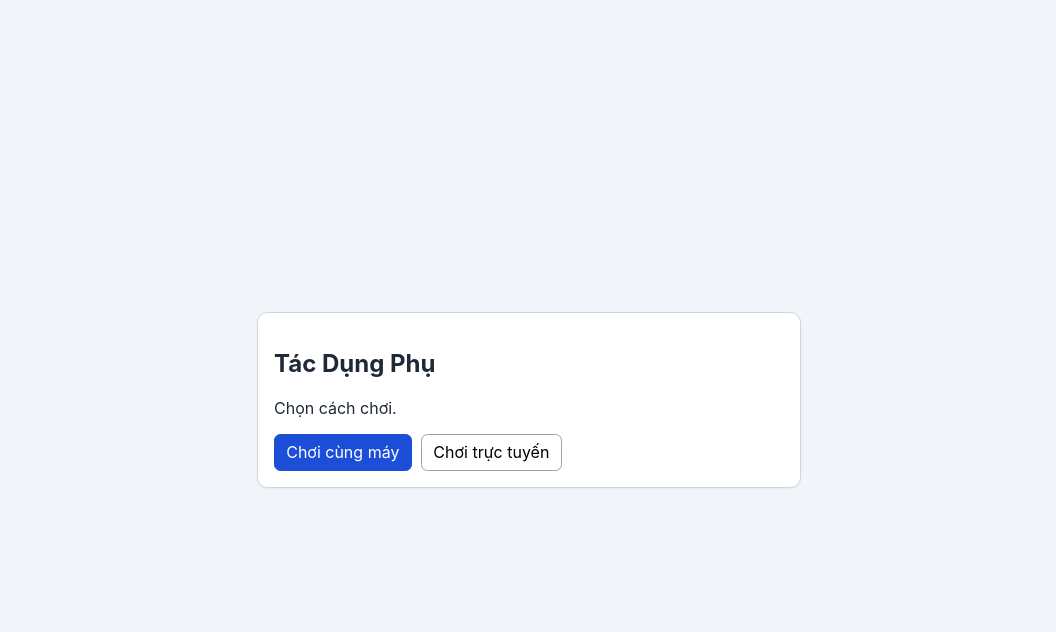
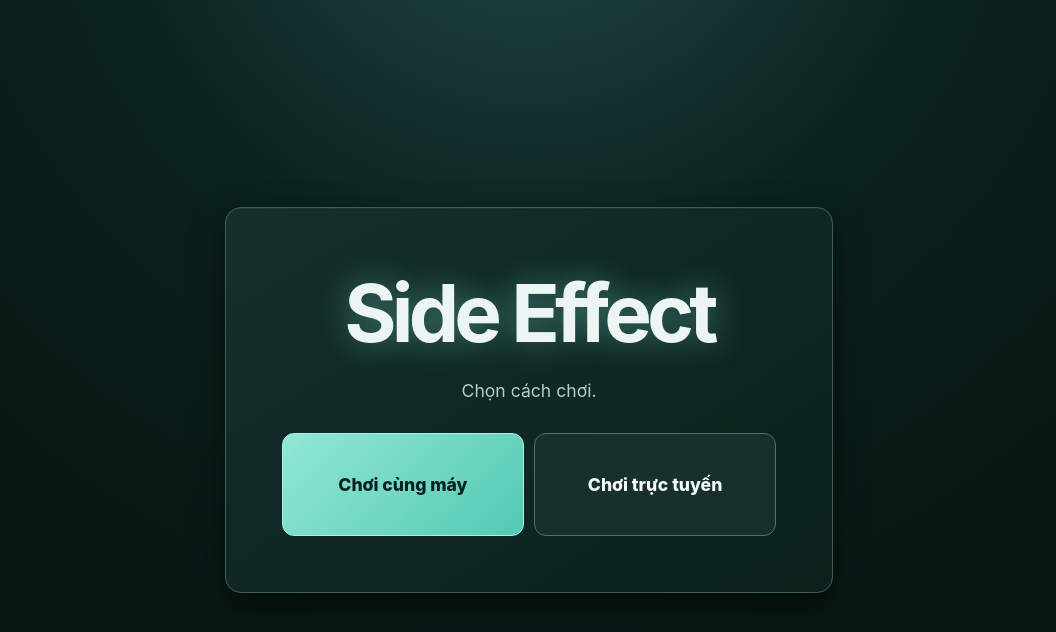
Before and after one commit to katan-chan/side-effects-boardgame, a React (Vite) app: page / in a window 1280 px wide. Shown: the top 632 px of the page, without its empty margins (111-1167 px from the left). Built offline with nearby package versions, Linux system fonts and the light colour scheme; no server answers.

Commit message:
feat: enhance GameBoard UI with improved card styling and player display

```diff
--- a/src/i18n/vi.ts
+++ b/src/i18n/vi.ts
@@ -2,7 +2,7 @@ import type { Translation } from './types'
 
 export const vi: Translation = {
   strings: {
-    title: 'Tác Dụng Phụ', chooseMode: 'Chọn cách chơi.', localGame: 'Chơi cùng máy', onlineGame: 'Chơi trực tuyến',
+    title: 'Side Effect', chooseMode: 'Chọn cách chơi.', localGame: 'Chơi cùng máy', onlineGame: 'Chơi trực tuyến',
     back: 'Quay lại', player: 'Người chơi', remove: 'Xóa', addPlayer: 'Thêm người chơi', startGame: 'Bắt đầu',
     enterPlayers: 'Nhập từ 2 đến 8 tên người chơi không để trống.', displayName: 'Tên người chơi', roomCode: 'Mã phòng',
     createRoom: 'Tạo phòng', joinRoom: 'Vào phòng', host: 'Chủ phòng', connected: 'Đã kết nối', disconnected: 'Mất kết nối',
--- a/src/styles.css
+++ b/src/styles.css
@@ -1,201 +1,67 @@
-:root {
-  font-family: Inter, system-ui, sans-serif;
-  color: #1f2937;
-  background: #f1f5f9;
-}
-* {
-  box-sizing: border-box;
-}
-body {
-  margin: 0;
-}
-button,
-input,
-select {
-  font: inherit;
-}
-button {
-  cursor: pointer;
-  border: 1px solid #94a3b8;
-  border-radius: 0.4rem;
-  padding: 0.45rem 0.7rem;
-  background: white;
-}
-button:disabled {
-  cursor: not-allowed;
-  opacity: 0.55;
-}
-.primary {
-  background: #1d4ed8;
-  border-color: #1d4ed8;
-  color: white;
-}
-.panel {
-  background: white;
-  border: 1px solid #cbd5e1;
-  border-radius: 0.65rem;
-  padding: 1rem;
-  box-shadow: 0 1px 2px #cbd5e155;
-}
-.setup-screen,
-.finished-screen {
-  display: grid;
-  min-height: 100vh;
-  place-items: center;
-  padding: 1rem;
-}
-.setup-screen .panel,
-.finished-screen {
-  width: min(100%, 34rem);
-}
-.online-lobby {
-  width: min(100%, 34rem);
-}
-.room-code {
-  font-size: 1.15rem;
-}
-.lobby-players {
-  padding-left: 1.25rem;
-}
-.name-field {
-  display: grid;
-  gap: 0.25rem;
-  margin: 0.75rem 0;
-}
-.name-field span {
-  display: flex;
-  gap: 0.5rem;
-}
-.name-field input {
-  width: 100%;
-  padding: 0.4rem;
-}
-.button-row {
-  display: flex;
-  gap: 0.6rem;
-  flex-wrap: wrap;
-  margin-top: 1rem;
-}
-.error {
-  color: #b91c1c;
-  font-weight: 600;
-}
-.game-board {
-  max-width: 1100px;
-  margin: 0 auto;
-  padding: 1rem;
-}
-.status-bar {
-  display: flex;
-  gap: 1rem;
-  flex-wrap: wrap;
-  padding: 0.75rem;
-  margin-bottom: 1rem;
-  background: #0f172a;
-  color: white;
-  border-radius: 0.6rem;
-}
-.players {
-  display: grid;
-  grid-template-columns: repeat(auto-fit, minmax(220px, 1fr));
-  gap: 1rem;
-}
-.current-player {
-  border: 2px solid #2563eb;
-}
-.effects {
-  color: #9a3412;
-  font-size: 0.85rem;
-  font-weight: 700;
-}
-.player h2,
-.hand h2 {
-  margin-top: 0;
-}
-.psyche {
-  display: grid;
-  gap: 0.5rem;
-}
-.slot {
-  display: grid;
-  gap: 0.2rem;
-  padding: 0.55rem;
-  border: 1px solid #cbd5e1;
-  border-radius: 0.4rem;
-}
-.treated,
-.untreated {
-  font-size: 0.75rem;
-  font-weight: 700;
-}
-.treated {
-  color: #15803d;
-}
-.untreated {
-  color: #b91c1c;
-}
-.hand {
-  margin-top: 1rem;
-}
-.game-log {
-  margin-top: 1rem;
-}
-.game-log h2 {
-  margin-top: 0;
-}
-.game-log ol {
-  margin: 0;
-  padding-left: 1.25rem;
-}
-.cards {
-  display: flex;
-  gap: 0.6rem;
-  flex-wrap: wrap;
-}
-.card {
-  width: 9rem;
-  min-height: 4.5rem;
-  text-align: left;
-  display: grid;
-  gap: 0.3rem;
-}
-.card.selected {
-  outline: 3px solid #2563eb;
-}
-.card small {
-  color: #475569;
-  text-transform: uppercase;
-}
-.action-panel {
-  display: grid;
-  gap: 0.65rem;
-  margin-top: 1rem;
-  max-width: 32rem;
-}
-.action-panel label {
-  display: grid;
-  gap: 0.25rem;
-}
-.action-panel select {
-  padding: 0.4rem;
-}
-.check {
-  display: flex !important;
-  align-items: center;
-  gap: 0.4rem;
-}
-.check input {
-  width: auto;
-}
-fieldset {
-  border: 1px solid #cbd5e1;
-  border-radius: 0.4rem;
-}
-@media (max-width: 600px) {
-  .game-board {
-    padding: 0.6rem;
-  }
-  .status-bar {
-    gap: 0.5rem;
-  }
-}
+:root { font-family: Inter, ui-sans-serif, system-ui, sans-serif; color: #edf5f4; background: #071312; }
+* { box-sizing: border-box; }
+body { margin: 0; min-width: 320px; background: radial-gradient(circle at 50% -20%, #244c49 0, #0b211f 38%, #06100f 100%); }
+button, input, select { font: inherit; }
+button { min-height: 2.7rem; cursor: pointer; border: 1px solid #54706b; border-radius: .75rem; padding: .65rem 1rem; background: #17302e; color: #f4fbfa; transition: border-color .16s, transform .16s, background .16s; }
+button:hover:not(:disabled), button:focus-visible { border-color: #8fe3d4; background: #21433f; outline: 3px solid #76d8c555; outline-offset: 2px; }
+button:active:not(:disabled) { transform: translateY(1px); }
+button:disabled { cursor: not-allowed; opacity: .42; }
+.primary { color: #06201d; background: linear-gradient(135deg, #91e7d5, #54c9b5); border-color: #a6f4e4; font-weight: 800; }
+.primary:hover:not(:disabled) { background: linear-gradient(135deg, #c0fff0, #72dec9); }
+.panel { background: linear-gradient(145deg, #16312eeb, #0b201dee); border: 1px solid #3d5f59; border-radius: 1rem; padding: 1rem; box-shadow: 0 14px 32px #0008, inset 0 1px #ffffff0b; }
+.setup-screen, .finished-screen { display: grid; min-height: 100dvh; place-items: center; padding: 1rem; }
+.setup-screen .panel, .finished-screen { width: min(100%, 38rem); }
+.home-screen { text-align: center; padding: clamp(1.5rem, 5vw, 3.5rem); }
+.home-screen h1 { margin: 0; font-size: clamp(2.5rem, 8vw, 5rem); letter-spacing: -.06em; text-shadow: 0 0 32px #75d8c577; }
+.home-screen p { color: #b7cfca; font-size: 1.1rem; margin: 1.2rem 0 2rem; }
+.home-screen .button-row { display: grid; grid-template-columns: repeat(2, minmax(0, 1fr)); }
+.home-screen button { min-height: 6.4rem; font-size: 1.1rem; font-weight: 800; }
+.online-lobby { width: min(100%, 42rem); }
+.room-code { display: flex; justify-content: space-between; align-items: center; padding: 1rem; background: #071a18; border: 1px dashed #8fe3d4; border-radius: .8rem; font-size: 1.05rem; }
+.room-code strong { letter-spacing: .16em; font-size: 1.45rem; color: #9bf6e5; }
+.lobby-players { list-style: none; padding: 0; margin: 1rem 0; display: grid; gap: .5rem; }
+.lobby-players li { padding: .8rem; border-radius: .65rem; background: #0b211f; display: flex; justify-content: space-between; flex-wrap: wrap; gap: .35rem; }
+.name-field { display: grid; gap: .4rem; margin: .9rem 0; color: #cce1dc; font-weight: 700; }
+.name-field span, .button-row { display: flex; gap: .65rem; flex-wrap: wrap; margin-top: 1rem; }
+.name-field input, .action-panel select { width: 100%; padding: .7rem .8rem; border-radius: .65rem; border: 1px solid #48655f; background: #071817; color: white; }
+.error { color: #ffb4a8; font-weight: 700; border-left: 3px solid #ff7967; padding-left: .7rem; }
+.game-board { width: min(1500px, 100%); margin: 0 auto; padding: clamp(.65rem, 2vw, 1.4rem); display: grid; gap: .9rem; }
+.status-bar { position: sticky; top: .45rem; z-index: 5; display: flex; align-items: center; gap: .7rem 1.25rem; flex-wrap: wrap; padding: .9rem 1rem; background: #071b19f2; border: 1px solid #52716a; color: #dffcf6; border-radius: 1rem; box-shadow: 0 8px 24px #0007; }
+.status-bar strong { color: #9bf6e5; margin-right: auto; }
+.deck-area { display: flex; justify-content: center; gap: 1rem; }
+.deck-stack { width: 8.4rem; min-height: 5.4rem; display: grid; place-items: center; align-content: center; gap: .25rem; border-radius: .9rem; border: 1px solid #64827b; box-shadow: 5px 5px 0 #05100f, 9px 9px 0 #102926; }
+.draw-stack { background: repeating-linear-gradient(135deg, #1a6960 0 8px, #154d48 8px 16px); }
+.discard-stack { background: #482d38; }
+.deck-stack span { font-size: .75rem; font-weight: 800; text-transform: uppercase; text-align: center; }
+.deck-stack strong { font-size: 1.6rem; }
+.players { display: grid; grid-template-columns: repeat(auto-fit, minmax(230px, 1fr)); gap: .8rem; }
+.player { min-width: 0; }
+.player h2 { display: flex; align-items: center; gap: .5rem; margin: 0 0 .35rem; font-size: 1.05rem; }
+.player h2::before { content: attr(data-initial); display: grid; place-items: center; width: 1.8rem; height: 1.8rem; border-radius: 50%; background: #2b625a; color: #d7fff6; font-size: .8rem; }
+.current-player { border-color: #9bf6e5; box-shadow: 0 0 0 2px #8fe3d433, 0 14px 32px #0008; }
+.viewer-player { background: linear-gradient(145deg, #183d37, #0e2925); }
+.effects { color: #ffd28f; font-size: .84rem; font-weight: 800; line-height: 1.5; }
+.psyche { display: grid; gap: .55rem; }
+.slot { position: relative; display: grid; gap: .25rem; padding: .75rem; border: 1px solid #4d6a64; border-left: 4px solid #de765f; border-radius: .7rem; background: #0a1d1b; min-height: 4.7rem; }
+.slot:has(.treated) { border-left-color: #76d8c5; }
+.slot strong { font-size: .96rem; }
+.slot small { color: #a4f0dd; font-weight: 700; }
+.treated, .untreated { width: max-content; font-size: .68rem; letter-spacing: .06em; text-transform: uppercase; font-weight: 900; padding: .18rem .4rem; border-radius: 99px; }
+.treated { color: #07372f; background: #82e6d2; }
+.untreated { color: #4b120b; background: #ffb09f; }
+.own-hand { position: relative; border-color: #77d7c6; }
+.hand h2, .game-log h2 { margin: 0 0 .9rem; }
+.cards { display: flex; gap: .75rem; overflow-x: auto; padding: .3rem .1rem .85rem; scroll-snap-type: x proximity; }
+.card { flex: 0 0 12.5rem; min-height: 9.2rem; text-align: left; display: grid; align-content: start; gap: .55rem; padding: .9rem; border: 1px solid #52726a; border-radius: .85rem; background: linear-gradient(150deg, #173a35, #102623); box-shadow: 0 8px 16px #0005; scroll-snap-align: start; }
+.card small { color: #b4d7ce; text-transform: uppercase; font-size: .68rem; letter-spacing: .08em; }
+.card-disorder { border-top: 4px solid #dc765e; }.card-drug { border-top: 4px solid #61d1b9; }.card-episode { border-top: 4px solid #be82e8; }.card-therapy { border-top: 4px solid #f2c56c; }
+.card.selected { transform: translateY(-.35rem); border-color: #c1fff2; box-shadow: 0 0 0 3px #8fe3d455, 0 14px 22px #0009; }
+.action-panel { display: grid; gap: .7rem; margin-top: .25rem; max-width: 44rem; }
+.action-panel label { display: grid; gap: .4rem; font-weight: 700; color: #cfe4df; }
+fieldset { border: 1px solid #58746d; border-radius: .75rem; }.check { display: flex !important; align-items: center; gap: .5rem; padding: .35rem; }.check input { width: 1.1rem; height: 1.1rem; }
+.game-log { max-height: 16rem; overflow: auto; }.game-log ol { margin: 0; padding-left: 1.25rem; display: grid; gap: .45rem; color: #c6d8d4; }.game-log li:last-child { color: #a8ffec; font-weight: 700; }
+.action-bar { position: sticky; bottom: .5rem; z-index: 5; margin: 0; padding: .65rem; justify-content: center; background: #071b19f2; border: 1px solid #4d6d66; border-radius: 1rem; box-shadow: 0 -8px 24px #0008; }
+.pending-decision { position: sticky; top: 4.6rem; z-index: 7; border-color: #d39aff; background: #2a1836f8; }
+.pending-decision h2 { margin-top: 0; }
+@media (min-width: 1000px) { .game-board { grid-template-columns: minmax(0, 1fr) 19rem; }.status-bar, .deck-area, .players, .own-hand, .action-bar { grid-column: 1; }.game-log { grid-column: 2; grid-row: 2 / span 4; position: sticky; top: 5.2rem; }.players { grid-template-columns: repeat(auto-fit, minmax(240px, 1fr)); } }
+@media (max-width: 620px) { .home-screen .button-row { grid-template-columns: 1fr; }.home-screen button { min-height: 4.8rem; }.status-bar { position: static; display: grid; grid-template-columns: repeat(2, 1fr); gap: .45rem; font-size: .86rem; }.status-bar strong { grid-column: 1 / -1; }.players { display: flex; overflow-x: auto; padding-bottom: .5rem; }.player { flex: 0 0 min(86vw, 300px); }.deck-area { justify-content: flex-start; overflow-x: auto; }.card { flex-basis: min(78vw, 15rem); min-height: 10rem; }.action-bar { display: grid; grid-template-columns: 1fr 1fr; }.action-bar button { min-height: 3.15rem; }.room-code { font-size: .9rem; }.room-code strong { font-size: 1.2rem; } }
```
Also changed, not shown: src/components/GameBoard.tsx (+9 -5 lines).
